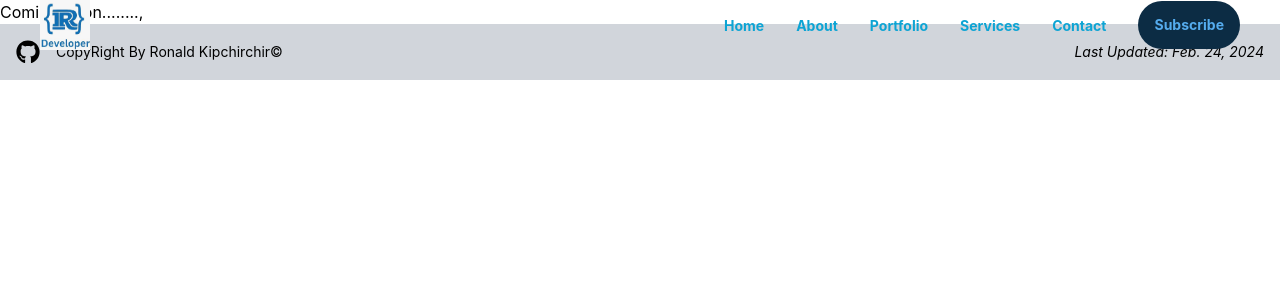
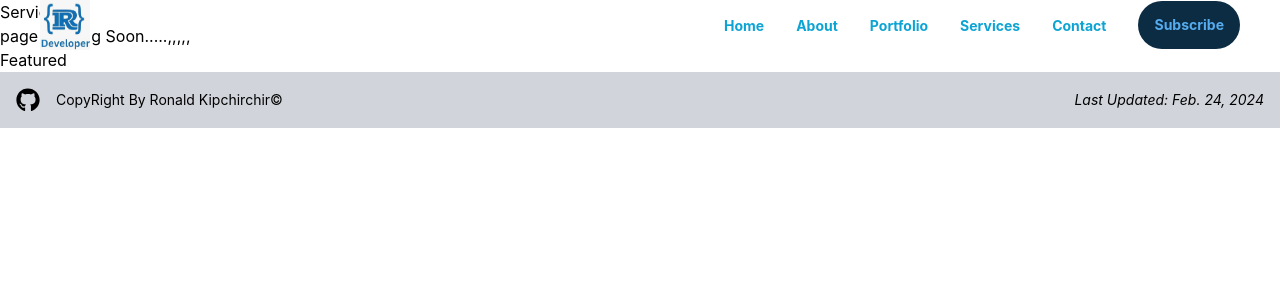
Before and after one commit to McRonaah/portfolio, a React (Create React App) app: page /services in a window 1280 px wide. Shown: the top 300 px of the page. Built offline with nearby package versions, Linux system fonts and the light colour scheme.

Commit message:
:sparkles: Add new sections and pages to the website :art:

```diff
--- a/src/components/About/About.jsx
+++ b/src/components/About/About.jsx
@@ -4,6 +4,7 @@ import avatar1 from '../../images/avatar1.webp';
 import {  FaLinkedin, FaTwitter, FaFacebook, FaInstagram } from "react-icons/fa";
 
 import Education from "./Education.jsx";
+import Experience from './Experience.jsx';
 
 function About() {
   return (
@@ -59,6 +60,7 @@ function About() {
       </div>
     </div>
     <Education />
+    <Experience />
   </div>
 
   )
--- a/src/components/About/Education.jsx
+++ b/src/components/About/Education.jsx
@@ -0,0 +1,9 @@
+import React from 'react';
+
+const Education = () => {
+  return (
+    <div>Education page Coming Soon.....,,,,,</div>
+  )
+}
+
+export default Education;
--- a/src/components/About/Experience.jsx
+++ b/src/components/About/Experience.jsx
@@ -1 +1,12 @@
-rafce
+import React from 'react';
+
+const Experience = () => {
+  return (
+    <div>
+        <h1>Experience</h1>
+        <p>page Coming Soon.....,,,,,</p>
+    </div>
+  )
+}
+
+export default Experience;
--- a/src/components/Portfolio/Certification.jsx
+++ b/src/components/Portfolio/Certification.jsx
@@ -0,0 +1,11 @@
+import React from 'react';
+
+const Certification = () => {
+  return (
+    <div>
+      <h1>Certificates and Licence</h1>
+    </div>
+  )
+}
+
+export default Certification;
--- a/src/components/Portfolio/Portfolio.jsx
+++ b/src/components/Portfolio/Portfolio.jsx
@@ -1,9 +1,15 @@
 import React from 'react';
+
+import Certification from './Certification';
 
 const Portfolio = () => {
   return (
     <div>
-      <h1>Coming Soon........,</h1>
+      <div>
+        <h1>Portfolio</h1>
+        <p>Page Coming Soon.....,,,,,</p>
+      </div>
+      <Certification />
     </div>
   )
 }
--- a/src/components/Services/Featured.jsx
+++ b/src/components/Services/Featured.jsx
@@ -0,0 +1,9 @@
+import React from 'react'
+
+const Featured = () => {
+  return (
+    <div>Featured</div>
+  )
+}
+
+export default Featured;
--- a/src/components/Services/Services.jsx
+++ b/src/components/Services/Services.jsx
@@ -1,11 +1,17 @@
-import React from 'react'
+import React from 'react';
+
+import Featured from './Featured';
 
 const Services = () => {
   return (
     <div>
-      <h1>Coming Soon........,</h1>
+      <div>
+        <h1>Services</h1>
+        <p>page Coming Soon.....,,,,,</p>
+      </div>
+      <Featured />
     </div>
   )
 }
 
-export default Services
+export default Services;
```
